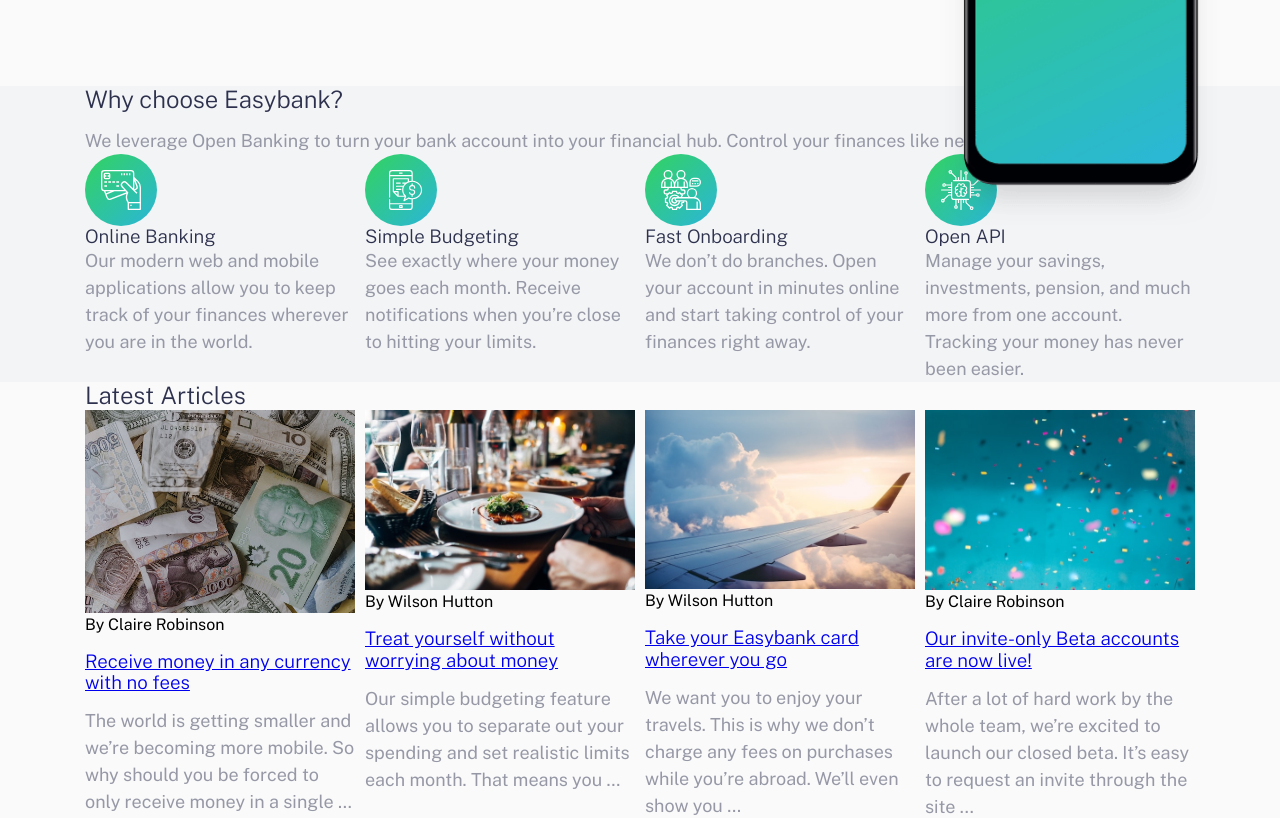
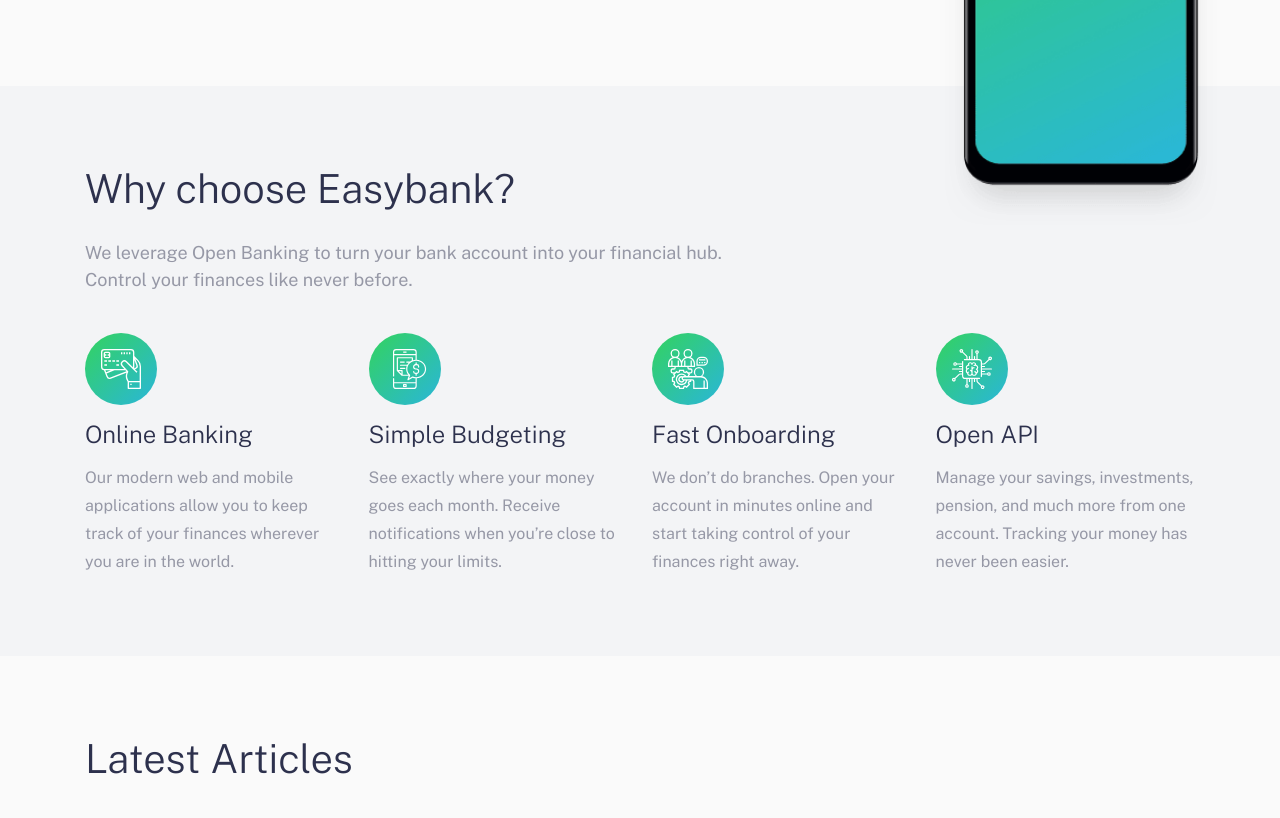
Before and after one commit to karolbanat/easybank-landing-page, a website: page index.html in a window 1280 px wide. Shown: the part 700-1518 px from the top of the page. Drawn offline with nearby package versions, Linux system fonts and the light colour scheme.

Commit message:
Reasons section

```diff
--- a/index.html
+++ b/index.html
@@ -89,17 +89,21 @@
     </header>
 
     <main>
-        <section class="reasons | bg-neutral-300">
+        <section aria-labelledby="reasons-heading"
+                 class="padding-block-800 bg-neutral-300">
             <div class="container">
-                <header class="section-header | flow">
-                    <h2 class="section-heading">Why choose Easybank?</h2>
+                <header class="section-header | flow"
+                        style="--flow-spacer: 1.5em">
+                    <h2 id="reasons-heading"
+                        class="section-heading">Why choose Easybank?</h2>
                     <p>We leverage Open Banking to turn your bank account into your financial hub. Control
                         your finances like never before.</p>
                 </header>
 
-                <ul class="reasons__cards | even-columns">
+                <ul class="even-columns"">
                     <li>
-                        <article class="card">
+                        <article class="
+                    card">
                     <img src="./dist/images/icon-online.svg"
                          alt="">
                     <h3 class="card__heading">Online Banking</h3>
@@ -142,10 +146,12 @@
             </div>
         </section>
 
-        <section class="articles">
+        <section aria-labelledby="articles-heading"
+                 class="articles | padding-block-800">
             <div class="container">
                 <header class="section-header">
-                    <h2 class="section-heading">Latest Articles</h2>
+                    <h2 id="articles-heading"
+                        class="section-heading">Latest Articles</h2>
                 </header>
 
                 <ul class="articles__articles | even-columns">
--- /dev/null
+++ b/src/sass/components/_card.scss
@@ -0,0 +1,24 @@
+@use '../base/mixins';
+
+.card {
+	display: flex;
+	flex-direction: column;
+	align-items: center;
+	gap: var(--spacing-em-300);
+	text-align: center;
+
+	@include mixins.mq(large) {
+		align-items: flex-start;
+		text-align: initial;
+	}
+
+	/* elements */
+	&__heading {
+		font-size: var(--fz-500);
+	}
+
+	& > p {
+		font-size: var(--fz-400);
+		line-height: 1.75;
+	}
+}
--- /dev/null
+++ b/src/sass/components/_section-header.scss
@@ -0,0 +1,19 @@
+@use '../base/mixins';
+
+.section-header {
+	margin-bottom: clamp(var(--spacing-em-400), 7.5vw, var(--spacing-em-600));
+	text-align: center;
+
+	@include mixins.mq(medium) {
+		text-align: initial;
+	}
+
+	& > p {
+		max-width: 60ch;
+		margin-inline: auto;
+
+		@include mixins.mq(medium) {
+			margin-left: 0;
+		}
+	}
+}
--- /dev/null
+++ b/src/sass/components/_section-heading.scss
@@ -0,0 +1,3 @@
+.section-heading {
+	font-size: var(--fz-600);
+}
--- a/src/sass/layout/_even-columns.scss
+++ /dev/null
@@ -1,7 +0,0 @@
-@use '../base/mixins';
-
-.even-columns {
-	display: grid;
-	gap: var(--even-columns-gap, 1rem);
-	grid-template-columns: repeat(auto-fit, minmax(var(--even-columns-min-width, 25.5rem), 1fr));
-}
--- /dev/null
+++ b/src/sass/layout/_grid.scss
@@ -0,0 +1,14 @@
+@use '../base/mixins';
+
+.even-columns {
+	display: grid;
+	gap: var(--spacing-em-400, 1rem);
+
+	@include mixins.mq(small) {
+		grid-template-columns: repeat(2, 1fr);
+	}
+
+	@include mixins.mq(large) {
+		grid-template-columns: repeat(4, 1fr);
+	}
+}
--- /dev/null
+++ b/src/sass/utility/_padding.scss
@@ -0,0 +1,3 @@
+.padding-block-800 {
+	padding-block: var(--spacing-rem-800);
+}
```
Also changed, not shown: src/sass/main.scss (+6 -2 lines), dist/css/main.min.css, src/sass/layout/_flex.scss (renamed from src/sass/layout/_flex-space-between.scss). Lines whose indentation alone changed are shown as unchanged.
